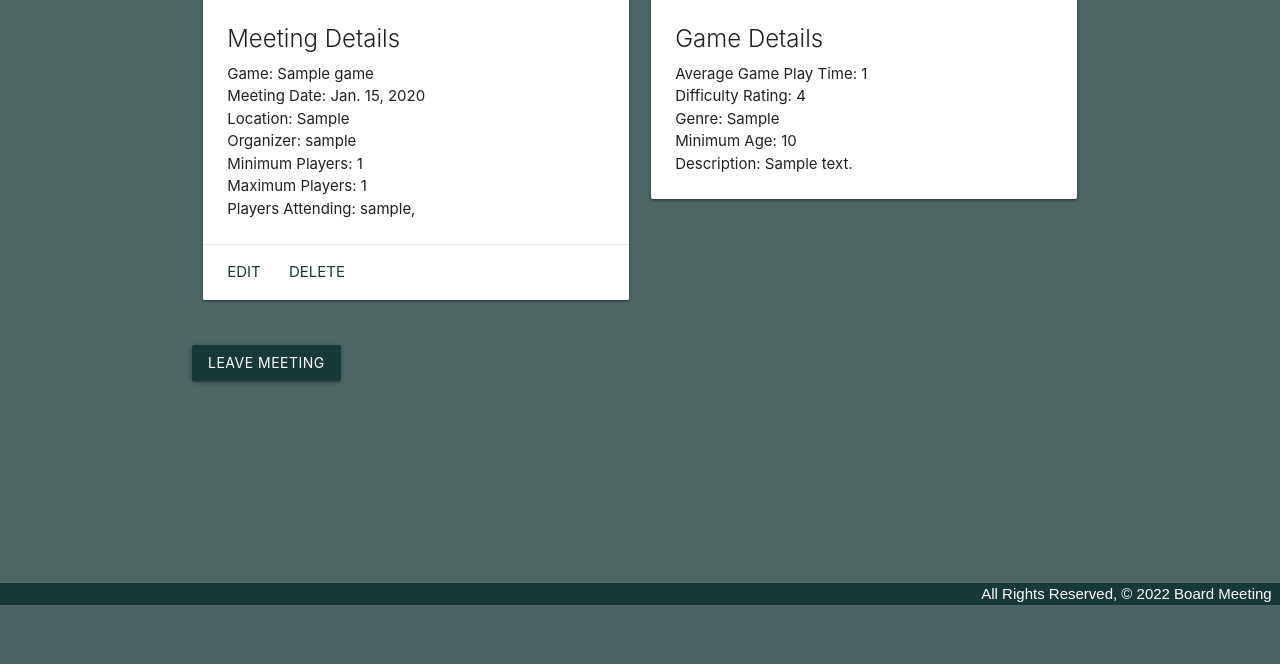
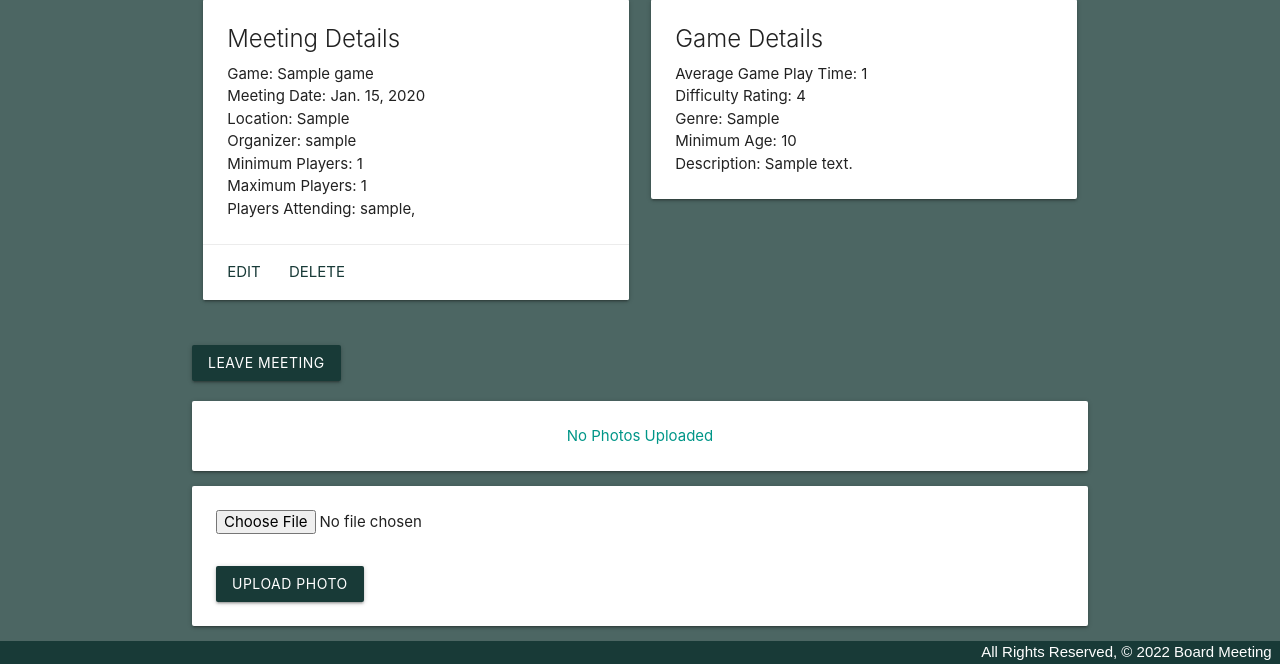
Before and after one commit to masomaster/board-game-meetup, a Django app: page /meetings/1/ in a window 1280 px wide. Shown: the part 195-859 px from the top of the page. Before the commit the page ends 800 px from the top, so only its background shows below. Run offline with Django 4.2, Linux system fonts and the light colour scheme; a user stored in the database is signed in; tables that the repository leaves empty hold one stand-in row (values such as "Sample post").

Commit message:
changed photo model

```diff
--- a/main_app/models.py
+++ b/main_app/models.py
@@ -44,6 +44,7 @@ class Meeting(models.Model):
 class Photo(models.Model):
     url = models.CharField(max_length=200)
     game = models.ForeignKey(Game, on_delete=models.CASCADE)
+    meeting = models.ForeignKey(Meeting,on_delete=models.CASCADE, related_name='meeting_photo')
 
     def __str__(self):
         return f"Photo for game_id: {self.game_id} @{self.url}"
--- a/main_app/templates/main_app/meeting_detail.html
+++ b/main_app/templates/main_app/meeting_detail.html
@@ -56,4 +56,15 @@
     </form>
   {% endif %}
 </div>
+{% for photo in meeting.photo_set.all %}
+<img class="responsive-img card-panel" src="{{photo.url}}">
+{% empty %}
+<div class="card-panel teal-text center-align">No Photos Uploaded</div>
+{% endfor %}
+<form action="{% url 'add_meeting_photo' meeting.id %}" enctype="multipart/form-data" method="POST" class="card-panel">
+    {% csrf_token %}
+    <input type="file" name="photo-file">
+    <br><br>
+    <input type="submit" class="btn" value="Upload Photo">
+</form>
 {% endblock %}
--- a/main_app/urls.py
+++ b/main_app/urls.py
@@ -19,4 +19,5 @@ urlpatterns = [
     path('meetings/<int:meeting_id>/join_meeting', views.join_meeting, name="join_meeting"),
     path('meetings/<int:meeting_id>/leave_meeting', views.leave_meeting, name="leave_meeting"),
     path('games/<int:game_id>/add_photo/', views.add_photo, name='add_photo'),
+    path('meetings/<int:meeting_id>/add_meeting_photo/', views.add_meeting_photo, name='add_meeting_photo')
 ]
--- a/main_app/views.py
+++ b/main_app/views.py
@@ -135,3 +135,23 @@ def add_photo(request, game_id):
             print('An error occurred uploading file to S3')
             print(e)
     return redirect('games_detail', game_id=game_id)
+
+def add_meeting_photo(request, meeting_id):
+    # photo-file will be the "name" attribute on the <input type="file">
+    photo_file = request.FILES.get('photo-file', None)
+    if photo_file:
+        s3 = boto3.client('s3')
+        # need a unique "key" for S3 / needs image file extension too
+        key = uuid.uuid4().hex[:6] + photo_file.name[photo_file.name.rfind('.'):]
+        # just in case something goes wrong
+        try:
+            bucket = os.environ['S3_BUCKET']
+            s3.upload_fileobj(photo_file, bucket, key)
+            # build the full url string
+            url = f"{os.environ['S3_BASE_URL']}{bucket}/{key}"
+            # we can assign to cat_id or cat (if you have a cat object)
+            Photo.objects.create(url=url, meeting_id=meeting_id)
+        except Exception as e:
+            print('An error occurred uploading file to S3')
+            print(e)
+    return redirect('meetings_detail', meeting_id=meeting_id)
```
Also changed, not shown: main_app/migrations/0001_initial.py, main_app/migrations/0002_game_description_alter_game_difficulty_rating_and_more.py (deleted), main_app/migrations/0003_alter_game_description_alter_game_difficulty_rating_and_more.py (deleted), main_app/migrations/0004_alter_game_description_alter_game_genre.py (deleted), main_app/migrations/0005_meeting.py (deleted), main_app/migrations/0006_alter_meeting_game.py (deleted), main_app/migrations/0007_alter_meeting_organizer_alter_meeting_players.py (deleted), main_app/migrations/0008_alter_meeting_max_ppl_alter_meeting_min_ppl.py (deleted), main_app/migrations/0009_alter_meeting_players.py (deleted), main_app/migrations/0010_alter_game_max_player_alter_game_min_player.py (deleted), main_app/migrations/0011_game_notes.py (deleted), main_app/migrations/0012_photo.py (deleted).
